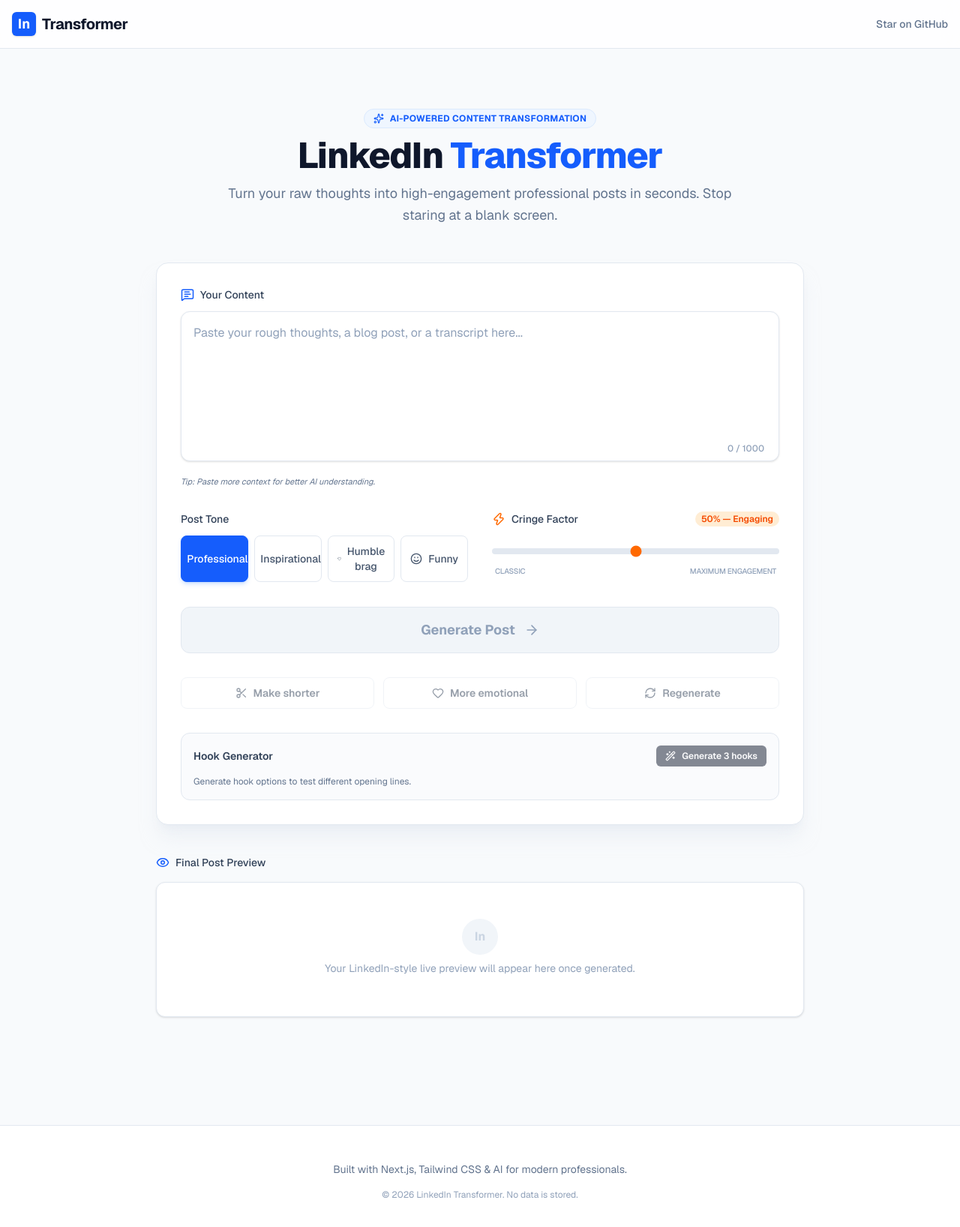
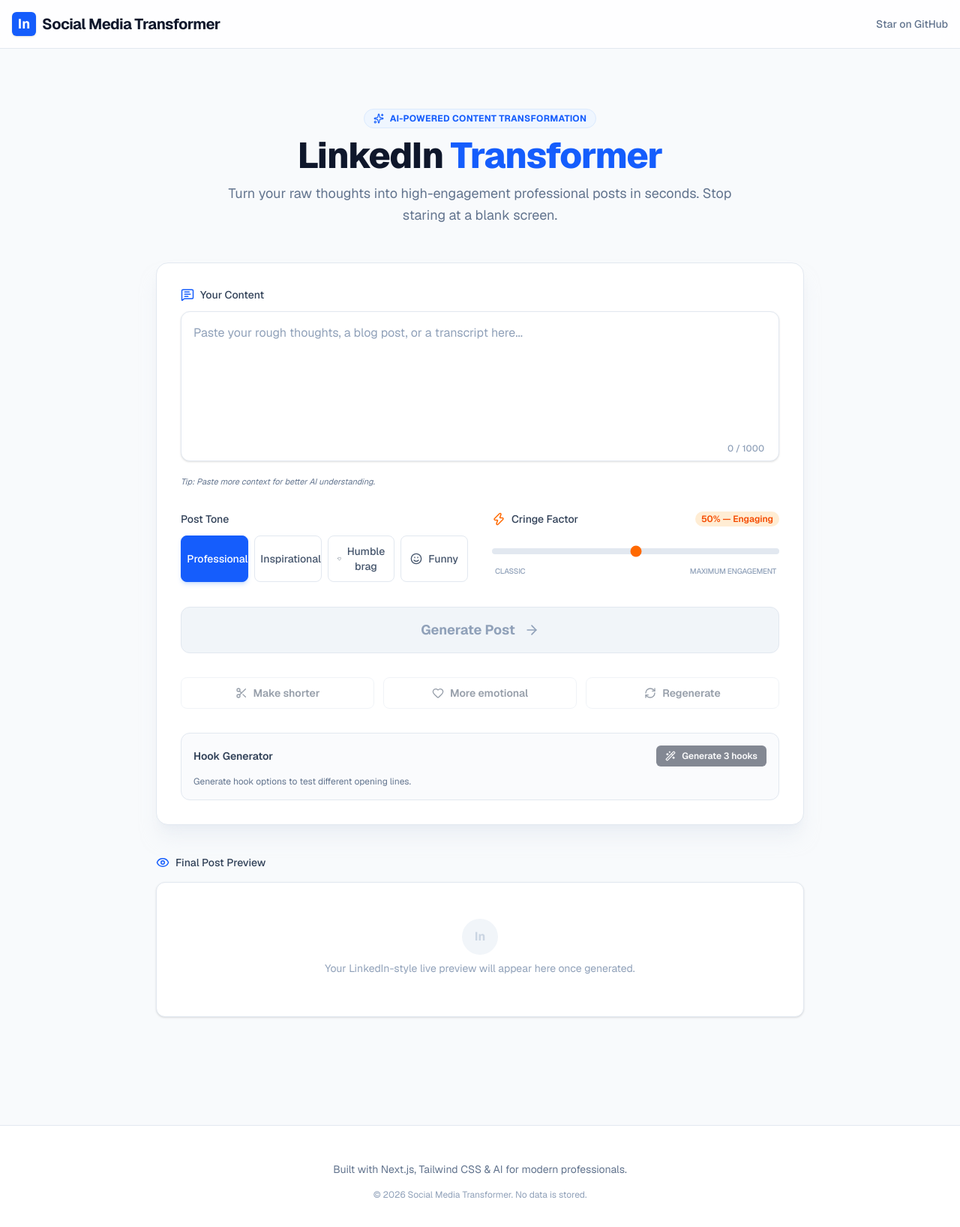
Before and after one commit to sameer9860/Linkedin-transformer, a Next.js app: page / in a window 1280 px wide. Shown: the top 1636 px of the page at 75% size. Built offline with nearby package versions, Linux system fonts and the light colour scheme.

Commit message:
feat add twitter

```diff
--- a/src/app/page.tsx
+++ b/src/app/page.tsx
@@ -17,7 +17,7 @@
               In
             </div>
             <span className="font-bold text-xl text-slate-900 dark:text-white tracking-tight">
-              Transformer
+              Social Media Transformer
             </span>
           </div>
           <div className="flex items-center gap-4">
@@ -42,7 +42,7 @@
             Built with Next.js, Tailwind CSS & AI for modern professionals.
           </p>
           <p className="text-xs text-slate-400 dark:text-slate-600">
-            © 2026 LinkedIn Transformer. No data is stored.
+            © 2026 Social Media Transformer. No data is stored.
           </p>
         </div>
       </footer>
```
